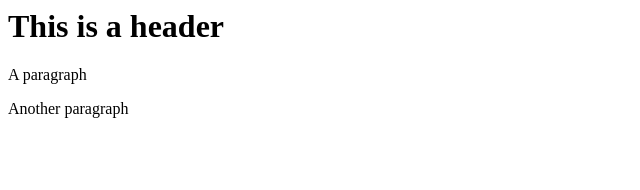
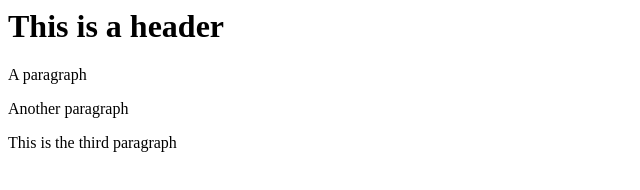
Before and after one commit to StoneJaeger/git-test, a website: page index.html in a window 1280 px wide. Shown: the whole page, without its empty margins (0-640 px from the left). Drawn offline with Linux system fonts and the light colour scheme.

Commit message:
fourth commit

```diff
--- a/index.html
+++ b/index.html
@@ -5,5 +5,6 @@
         <h1>This is a header</h1>
         <p>A paragraph</p>
         <p>Another paragraph</p>
+        <p>This is the third paragraph</p>
     </body>
 </html>
```
Also changed, not shown: package.json (added, +24 -0 lines), 2 other files.
